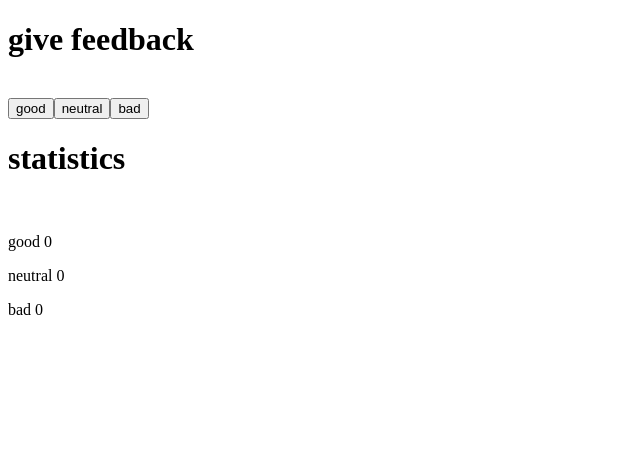
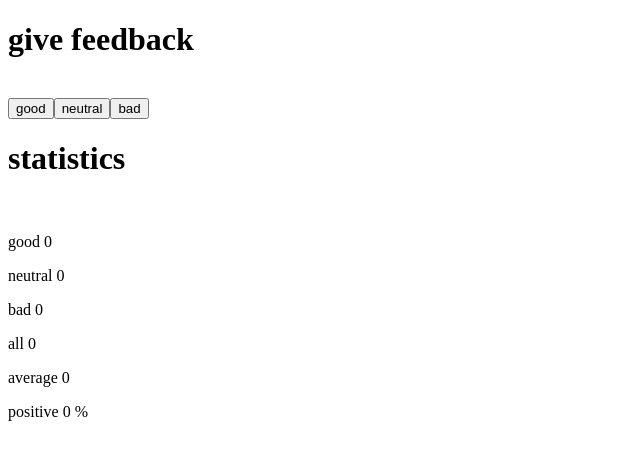
Before and after one commit to drzo1dberg/full-stack-open-submissions, a React (Vite) app in the folder part1.6/: page / in a window 1280 px wide. Shown: the top 460 px of the page, without its empty margins (0-640 px from the left). Built offline with nearby package versions, Linux system fonts and the light colour scheme.

Commit message:
solved 1.7

```diff
--- a/part1.6/src/App.jsx
+++ b/part1.6/src/App.jsx
@@ -3,29 +3,43 @@ import { useState } from 'react'
 const App = () => {
 
   const [rating, setRating] = useState({
-    good: 0, neutral:0, bad: 0
+    good: 0, neutral:0, bad: 0, total: 0
   })
-  const setToRating = (e) => {
+  const [avg, setAvg] = useState(0)
+  const [posPer, setPosPer] = useState(0)
+  const score = {good: 1, neutral: 0, bad: -1}
+
+  const handleButtonClick = (e) => {
+    console.log(posPer)
     const newRating = {
       ...rating,
-      [e.target.name]: ++e.target.value
+      [e.target.name]: ++e.target.value,
+      total: rating.total + 1
     }
+    const averageScore = (score.good * rating.good) + (score.neutral * rating.neutral) + (score.bad * rating.bad)
+    const calcPositivePercentage = (rating.good / rating.total) * 100
     setRating(newRating)
+    setAvg(averageScore)
+    setPosPer(calcPositivePercentage)
+
   }
 
   return (
     <div>
       <h1>give feedback</h1>
       <br />
-      <button name='good' value={rating.good} onClick={setToRating}>good</button>
-      <button name='neutral' value={rating.neutral} onClick={setToRating}>neutral</button>
-      <button name='bad' value={rating.bad} onClick={setToRating}>bad</button>
+      <button name='good' value={rating.good} onClick={handleButtonClick}>good</button>
+      <button name='neutral' value={rating.neutral} onClick={handleButtonClick}>neutral</button>
+      <button name='bad' value={rating.bad} onClick={handleButtonClick}>bad</button>
       <br />
       <h1>statistics</h1>
       <br />
       <p>good {rating.good}</p>
       <p>neutral {rating.neutral}</p>
       <p>bad {rating.bad}</p>
+      <p>all {rating.total}</p>
+      <p>average {avg}</p>
+      <p>positive {posPer} %</p>
 
     </div>
   )
```
